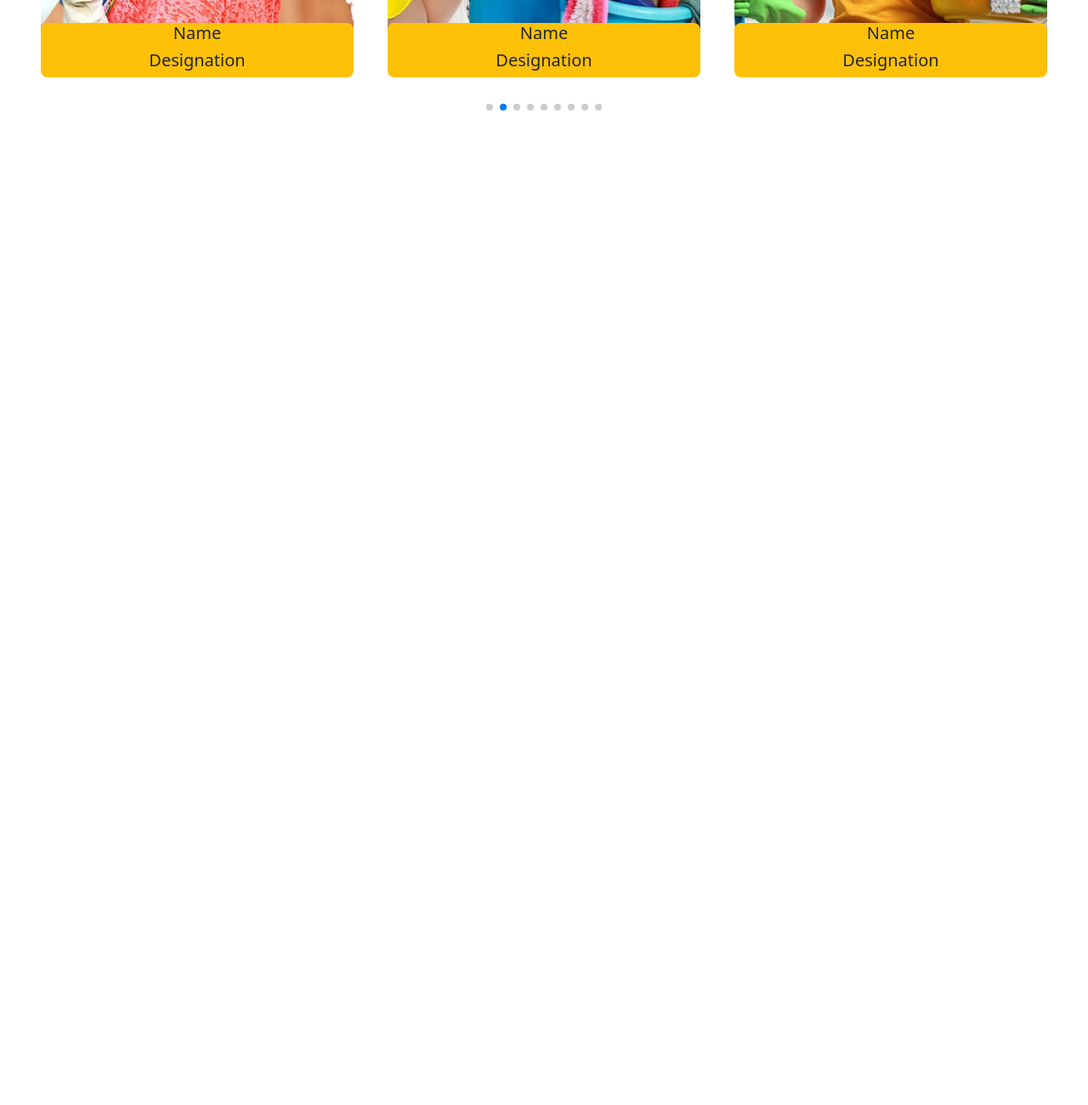
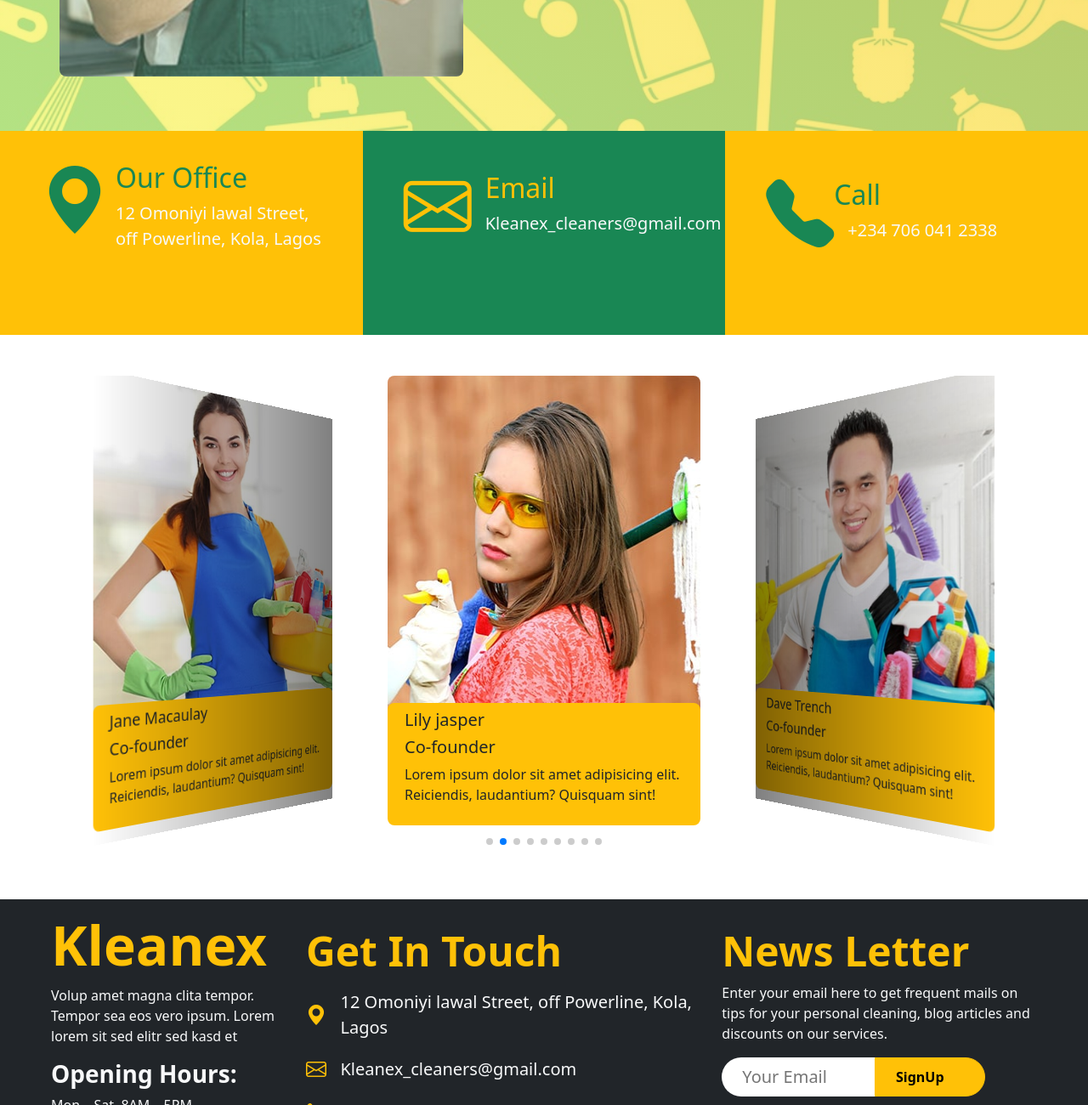
Before and after one commit to Izima01/Kodecamp-2.0-task-5, a plain HTML site: page about.html in a window 1280 px wide. Shown: the part 1500-2800 px from the top of the page at 85% size. Before the commit the page ends 1694 px from the top, so only its background shows below. Drawn offline with nearby package versions, Linux system fonts and the light colour scheme.

Commit message:
about page

```diff
--- a/about.html
+++ b/about.html
@@ -46,6 +46,14 @@
             </div>
         </nav>
     </header>
+    <div class="welcome min-vh-100 bg-warning">
+      <div class="container">
+        <h2 class="display-2 fw-bold text-center text-success pt-5">Welcome to Kleanex</h2>
+        <p class="fs-4 text-center">Kleanex is the #1 cleaning service in the country with branches in 5 major states including Lagos, Abuja and Kano. It was created in 2016 by Dave Trench and Jane Macaulay all by themselves and now it has a staff of more than 80 people.</p><br>
+        <p class="fs-5 text-center">Lorem ipsum dolor sit amet, consectetur adipisicing elit. Doloremque, ut? Nemo modi est, iure qui nisi numquam autem, omnis quam minima delenitiadipisicing elit. Exercitationem est laborum ducimus accusantium in.</p>
+        <p class="fs-5 text-center">Poluptate corporis doloribus, recusandae odio amet ipsam? Assumenda sapiente facere, quidem, iste earum molestiae aliquam adipisicing elit. Modi, officia nesciunt hic temporibus suscipit, sed eaque earum repellendus asperiores consequuntur consectetur eos animi natus corrupti perferendis? Quas, praesentium.</p>
+      </div>
+    </div>
     <div class="page-2">
         <div class="container">
             <div class="row py-3">
@@ -114,10 +122,11 @@
                   <div class="image">
                     <img class="img-fluid rounded-3" src="img/team-1.jpg" alt="">
                   </div>
-                  <div class="des bg-warning text-center d-flex flex-column position-relative rounded-3 mb-3">
+                  <div class="des bg-warning d-flex flex-column position-relative text-start rounded-3 p-2">
                       <div class="container">
-                        <h5>Name</h5>
-                        <h5>Designation</h5>
+                        <h5>Jane Macaulay</h5>
+                        <h5>Co-founder</h5>
+                        <p>Lorem ipsum dolor sit amet adipisicing elit. Reiciendis, laudantium? Quisquam sint!</p>
                       </div>
                   </div>
               </div>
@@ -127,10 +136,11 @@
                   <div class="image">
                     <img class="img-fluid rounded-3" src="img/team-2.jpg" alt="">
                   </div>
-                  <div class="des bg-warning text-center d-flex flex-column position-relative rounded-3 mb-3">
+                  <div class="des bg-warning text-start d-flex flex-column position-relative rounded-3 p-2">
                       <div class="container">
-                        <h5>Name</h5>
-                        <h5>Designation</h5>
+                        <h5>Lily jasper</h5>
+                        <h5>Co-founder</h5>
+                        <p>Lorem ipsum dolor sit amet adipisicing elit. Reiciendis, laudantium? Quisquam sint!</p>
                       </div>
                   </div>
               </div>
@@ -140,10 +150,11 @@
                   <div class="image">
                     <img class="img-fluid rounded-3" src="img/team-3.jpg" alt="">
                   </div>
-                  <div class="des bg-warning text-center d-flex flex-column position-relative rounded-3 mb-3">
+                  <div class="des bg-warning text-start d-flex flex-column position-relative rounded-3 p-2">
                       <div class="container">
-                        <h5>Name</h5>
-                        <h5>Designation</h5>
+                        <h5>Dave Trench</h5>
+                        <h5>Co-founder</h5>
+                        <p>Lorem ipsum dolor sit amet adipisicing elit. Reiciendis, laudantium? Quisquam sint!</p>
                       </div>
                   </div>
               </div>
@@ -153,10 +164,11 @@
                   <div class="image">
                     <img class="img-fluid rounded-3" src="img/team-4.jpg" alt="">
                   </div>
-                  <div class="des bg-warning text-center d-flex flex-column position-relative rounded-3 mb-3">
+                  <div class="des bg-warning text-start d-flex flex-column position-relative rounded-3 p-2">
                       <div class="container">
-                        <h5>Name</h5>
-                        <h5>Designation</h5>
+                        <h5>Dareen Anderson</h5>
+                        <h5>Accountant</h5>
+                        <p>Lorem ipsum dolor sit amet adipisicing elit. Reiciendis, laudantium? Quisquam sint!</p>
                       </div>
                   </div>
               </div>
@@ -166,10 +178,11 @@
                   <div class="image">
                     <img class="img-fluid rounded-3" src="img/team-5.jpg" alt="">
                   </div>
-                  <div class="des bg-warning text-center d-flex flex-column position-relative rounded-3 mb-3">
+                  <div class="des bg-warning text-start d-flex flex-column position-relative rounded-3 p-2">
                       <div class="container">
                         <h5>Name</h5>
                         <h5>Designation</h5>
+                        <p>Lorem ipsum dolor sit amet adipisicing elit. Reiciendis, laudantium? Quisquam sint!</p>
                       </div>
                   </div>
               </div>
@@ -179,10 +192,11 @@
                   <div class="image">
                     <img class="img-fluid rounded-3" src="img/team-6.jpg" alt="">
                   </div>
-                  <div class="des bg-warning text-center d-flex flex-column position-relative rounded-3 mb-3">
+                  <div class="des bg-warning text-start d-flex flex-column position-relative rounded-3 p-2">
                       <div class="container">
                         <h5>Name</h5>
                         <h5>Designation</h5>
+                        <p>Lorem ipsum dolor sit amet adipisicing elit. Reiciendis, laudantium? Quisquam sint!</p>
                       </div>
                   </div>
               </div>
@@ -192,10 +206,11 @@
                   <div class="image">
                     <img class="img-fluid rounded-3" src="img/team-7.jpg" alt="">
                   </div>
-                  <div class="des bg-warning text-center d-flex flex-column position-relative rounded-3 mb-3">
+                  <div class="des bg-warning text-start d-flex flex-column position-relative rounded-3 p-2">
                       <div class="container">
                         <h5>Name</h5>
                         <h5>Designation</h5>
+                        <p>Lorem ipsum dolor sit amet adipisicing elit. Reiciendis, laudantium? Quisquam sint!</p>
                       </div>
                   </div>
               </div>
@@ -205,10 +220,11 @@
                   <div class="image">
                     <img class="img-fluid rounded-3" src="img/team-8.jpg" alt="">
                   </div>
-                  <div class="des bg-warning text-center d-flex flex-column position-relative rounded-3 mb-3">
+                  <div class="des bg-warning text-start d-flex flex-column position-relative rounded-3 p-2">
                       <div class="container">
                         <h5>Name</h5>
                         <h5>Designation</h5>
+                        <p>Lorem ipsum dolor sit amet adipisicing elit. Reiciendis, laudantium? Quisquam sint!</p>
                       </div>
                   </div>
               </div>
@@ -218,10 +234,11 @@
                   <div class="image">
                     <img class="img-fluid rounded-3" src="img/team-9.jpg" alt="">
                   </div>
-                  <div class="des bg-warning text-center d-flex flex-column position-relative rounded-3 mb-3">
+                  <div class="des bg-warning text-start d-flex flex-column position-relative rounded-3 p-2">
                       <div class="container">
                         <h5>Name</h5>
                         <h5>Designation</h5>
+                        <p>Lorem ipsum dolor sit amet adipisicing elit. Reiciendis, laudantium? Quisquam sint!</p>
                       </div>
                   </div>
               </div>
@@ -230,7 +247,57 @@
         <div class="swiper-pagination"></div>
       </div>
     </div>
-
+    <div class="bottom-section bg-dark">
+      <div class="container-fluid">
+        <div class="row py-2 px-5">
+          <div class="col-lg-3 col-12 py-2">
+            <h2 class="display-3 fw-bold text-warning">Kleanex</h2>
+            <p class="text-light">Volup amet magna clita tempor. Tempor sea eos vero ipsum. Lorem lorem sit sed elitr sed kasd et</p>
+            <h3 class="text-light fw-bold">Opening Hours:</h3>
+            <p class="text-light my-0">Mon – Sat, 8AM – 5PM</p>
+            <p class="text-light my-0">Sunday: Closed</p>
+          </div>
+          <div class="col-lg-5 col-12 px-3 py-2">
+            <h2 class="text-warning display-5 fw-semibold pt-3">Get In Touch</h2>
+            <div class="row d-flex justify-content-center align-items-center py-2">
+              <div class="col-1">
+                <i class="bi bi-geo-alt-fill text-warning fs-4 pe-2"></i>
+              </div>
+              <div class="col-11 text-light">
+                <p class="mb-0 fs-5">12 Omoniyi lawal Street, off Powerline, Kola, Lagos</p>
+              </div>
+            </div>
+            <div class="row d-flex justify-content-center align-items-center py-2">
+              <div class="col-1">
+                <i class="bi bi-envelope text-warning fs-4 pe-2"></i>
+              </div>
+              <div class="col-11 text-light">
+                <p class="fs-5 mb-0">Kleanex_cleaners@gmail.com</p>
+              </div>
+            </div>
+            <div class="row d-flex justify-content-center align-items-center py-2">
+              <div class="col-1">
+                <i class="bi bi-telephone-fill text-warning fs-4 pe-2"></i>
+              </div>
+              <div class="col-11 text-light">
+                <p class="fs-5 mb-0">+234 706 041 2338</p>
+              </div>
+            </div>
+          </div>
+          <div class="col-lg-4 col-12 py-2">
+            <h3 class="text-warning display-5 fw-semibold pt-3">News Letter</h3>
+            <p class="text-light">Enter your email here to get frequent mails on tips for your personal cleaning, blog articles and discounts on our services.</p>
+            <form action="" class="row">
+              <div class="col-6">
+                <input type="email" class="py-2 fs-5 px-4" placeholder="Your Email">
+              </div>
+              <div class="col-6">
+                <a href=""><button class="btn fw-semibold ps-3 btn-warning position-relative w-75">SignUp</button></a>
+              </div>
+            </form>
+          </div>
+        </div>
+    </div>
 
       <!-- Swiper JS -->
     <script src="https://unpkg.com/swiper/swiper-bundle.min.js"></script>
@@ -246,7 +313,7 @@
           clickable: true,
         },
         autoplay: {
-          delay: 3500,
+          delay: 3000,
           disableOnInteraction: false,
         },
         pagination: {
@@ -271,6 +338,17 @@
             spaceBetween: 40,
           },
         },
+        effect: "coverflow",
+        grabCursor: true,
+        centeredSlides: true,
+        slidesPerView: "auto",
+        coverflowEffect: {
+          rotate: 50,
+          stretch: 0,
+          depth: 100,
+          modifier: 1,
+          slideShadows: true,
+        },
       });
     </script>
 
--- a/css/styles.css
+++ b/css/styles.css
@@ -45,7 +45,7 @@
     height: 5px;
     position: absolute;
     left: 7%;
-    top: 21%;
+    top: 22%;
     z-index: +1;
 }
 
@@ -56,7 +56,7 @@
     height: 5px;
     position: absolute;
     left: 7%;
-    top: 25%;
+    top: 24%;
     z-index: +1;
 }
 
@@ -77,6 +77,10 @@
     left: 75%;
 }
 
+.blog .card {
+    margin: 0 auto;
+}
+
 .blog .card:hover {
     transform: scale(1.05);
 }
@@ -91,6 +95,19 @@
     width: 400px;
 }
 
+input[type="email"] {
+    outline: none;
+    border-radius: 30px 0 0 30px;
+    border: none;
+    width: 120%;
+}
+
+.bottom-section .col-lg-4 .col-6 .btn {
+    border-radius: 0 30px 30px 0 !important;
+    z-index: 1;
+    left: -10%;
+}
+
 @media (max-width: 426px) {
     .hero-section .carousel-item img {
         height: 40vh;
```
